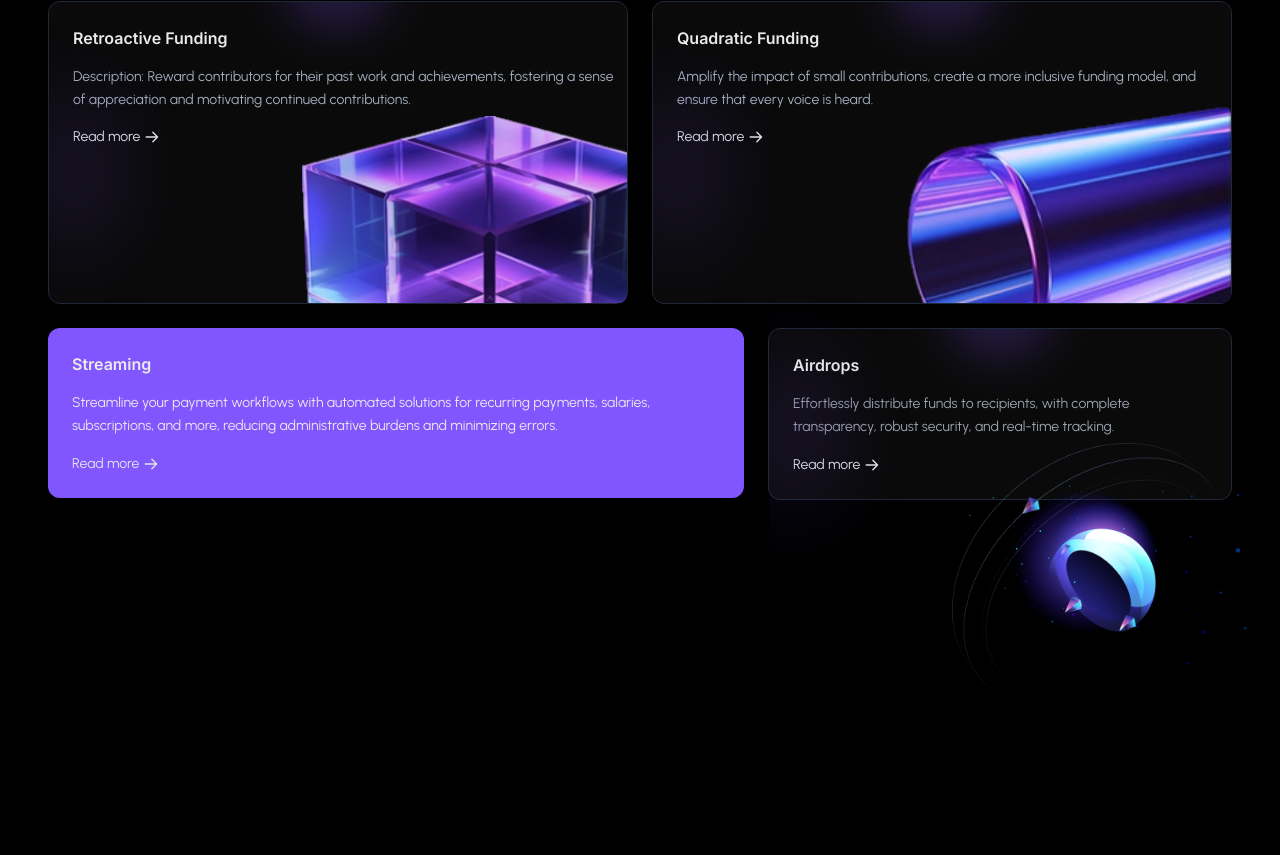
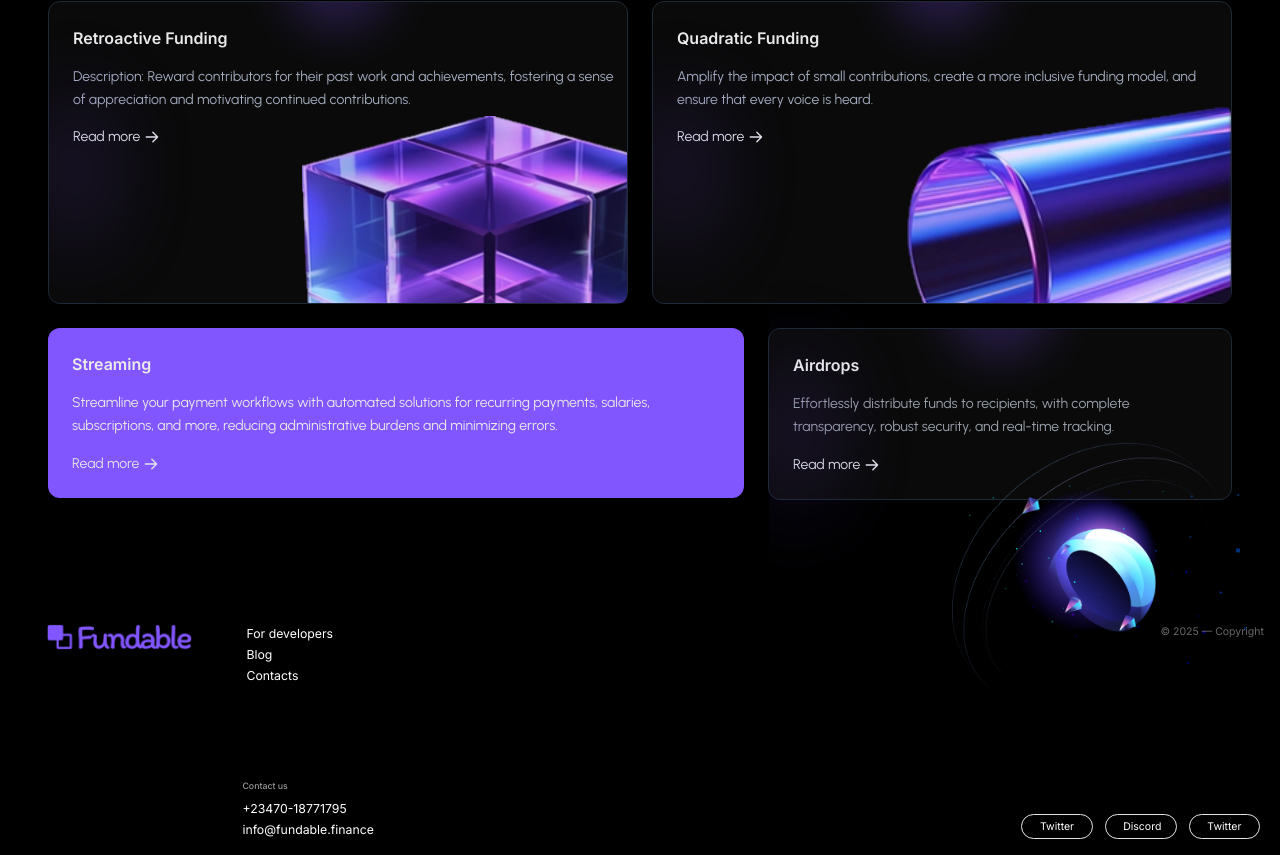
Before and after one commit to Fundable-Protocol/fundable-fe, a Next.js app: page / in a window 1280 px wide. Shown: the part 1076-1931 px from the top of the page. Built offline with nearby package versions, Linux system fonts and the light colour scheme.

Commit message:
ADD: Footer

```diff
--- a/src/app/page.tsx
+++ b/src/app/page.tsx
@@ -1,4 +1,5 @@
 import Features from "@/components/organisms/Features";
+import Footer from "@/components/organisms/Footer";
 import Hero from "@/components/organisms/Hero";
 
 export default function Home() {
@@ -6,6 +7,7 @@ export default function Home() {
     <main>
       <Hero />
       <Features />
+      <Footer/>
     </main>
   );
 }
--- /dev/null
+++ b/src/components/organisms/Footer.tsx
@@ -0,0 +1,72 @@
+import Image from "next/image";
+import Logo from "../../../public/imgs/fundable_logo.png";
+import Link from "next/link";
+
+const Footer = () => {
+  return (
+    <footer className="w-full text-[#ffffff] flex items-stretch justify-evenly md:justify-between md:min-h-[245.78px] gap-3 px-3 py-3 ">
+      <div className="  mx-auto flex items-center justify-center md:block  px-1 ">
+        <Image
+          priority
+          alt="logo"
+          src={Logo}
+          className=" w-[71.44px] h-[13.44px] md:w-[171.25px] md:h-[32.25px] object-contain"
+        />
+      </div>
+
+      <div className=" w-full max-w-[1029.55px] flex flex-col items-stretch justify-between  ">
+        <div className=" w-full flex flex-row items-start justify-evenly md:justify-between p-1 ">
+          <ul className="flex flex-row md:flex-col gap-1 ">
+            <li className=" text-[11.2px] md:text-[12.29px] font-normal leading-[17.2px] mx-1 ">
+              <Link href="/">For developers</Link>
+            </li>
+
+            <li className=" text-[11.2px] md:text-[12.29px] font-normal leading-[17.2px] mx-1 ">
+              <Link href="/">Blog</Link>
+            </li>
+
+            <li className=" text-[11.2px] md:text-[12.29px] font-normal leading-[17.2px] mx-1 ">
+              <Link href="/">Contacts</Link>
+            </li>
+          </ul>
+
+          <small className=" opacity-[40%] text-[10.53px] font-normal leading-[13.69px] ">
+            © 2025 — Copyright
+          </small>
+        </div>
+
+        <div className=" hidden md:flex w-full  flex-row items-end justify-between p-1  ">
+          <div>
+            <h1 className="text-[8.78px] leading-[12.29px] opacity-[60%] font-medium mb-2 ">
+              Contact us
+            </h1>
+
+            <ul className="flex flex-col gap-1 ">
+              <li className=" text-[12.29px] font-normal leading-[17.2px] ">
+                <Link href="/">+23470-18771795</Link>
+              </li>
+
+              <li className=" text-[12.29px] font-normal leading-[17.2px] ">
+                <Link href="/">info@fundable.finance</Link>
+              </li>
+            </ul>
+          </div>
+
+          <ul className=" flex flex-row items-center justify-center gap-1 ">
+            <li className=" text-[10.53px] font-normal leading-[13.69px] py-[5.27px] px-[17.56px] border-[0.88px] border-[#fffff] max-w-[72.11px] max-h-[24.53px] rounded-[35.11px] mx-1 border-opacity-50 ">
+              <a href="#" className=" cursor-pointer " >Twitter</a>
+            </li>
+            <li className="  text-[10.53px] font-normal leading-[13.69px] py-[5.27px] px-[17.56px] border-[0.88px] border-[#fffff] max-w-[72.11px] max-h-[24.53px] rounded-[35.11px] mx-1 border-opacity-50 ">
+              <a href="#" className=" cursor-pointer ">Discord</a>
+            </li>
+            <li className="text-[10.53px] font-normal leading-[13.69px] py-[5.27px] px-[17.56px] border-[0.88px] border-[#fffff] max-w-[72.11px] max-h-[24.53px] rounded-[35.11px] mx-1 border-opacity-50">
+              <a href="#" className=" cursor-pointer ">Twitter</a>
+            </li>
+          </ul>
+        </div>
+      </div>
+    </footer>
+  );
+};
+
+export default Footer;
```
